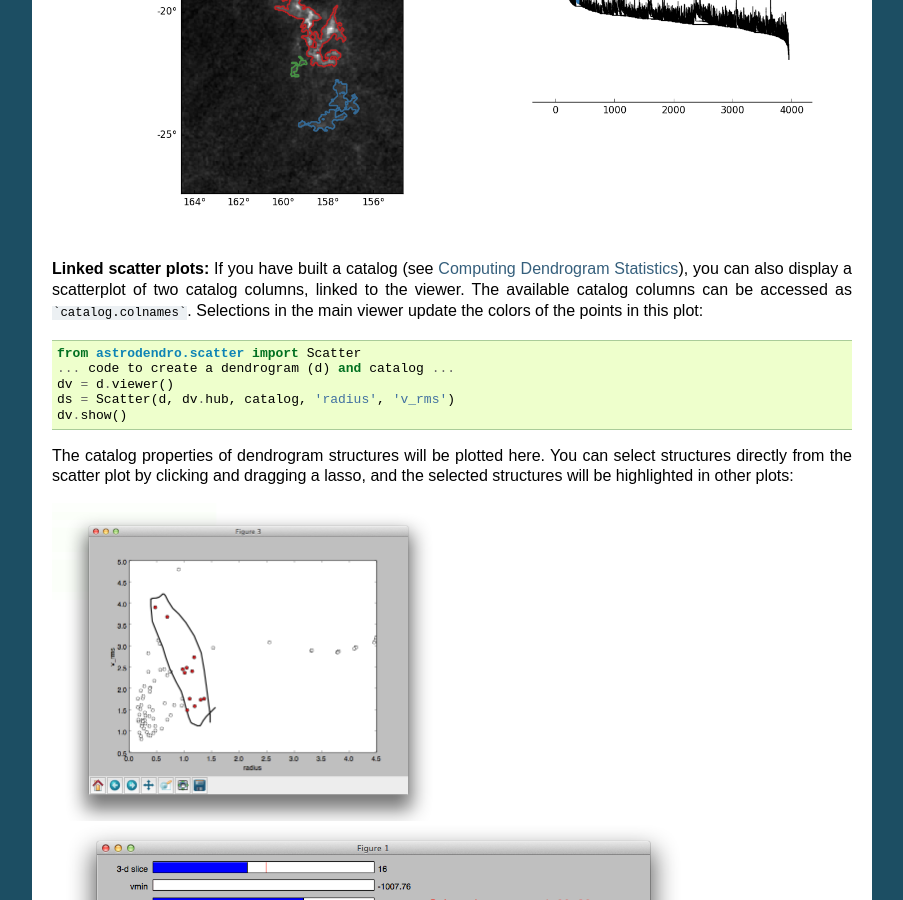
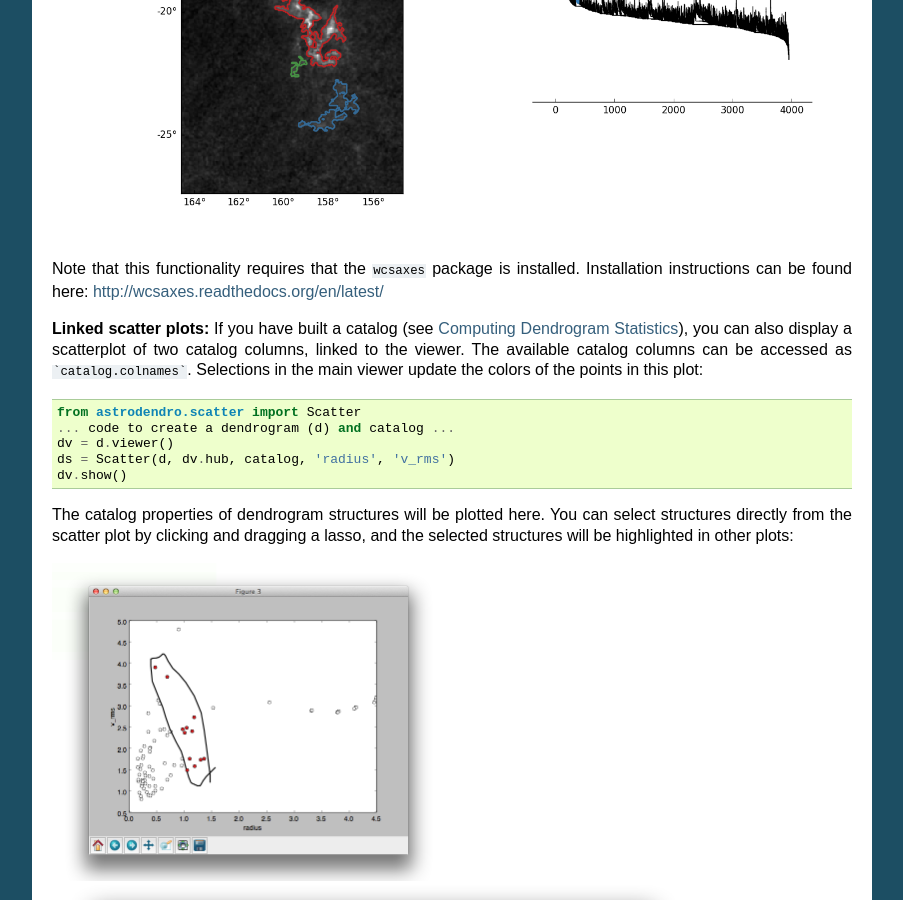
Before and after one commit to dendrograms/astrodendro, a Sphinx documentation site: the page built from docs/plotting.rst, in a window 1280 px wide and 900 px high, scrolled down 1823 px. Shown: the whole window, without its empty margins (198-1101 px from the left). Built offline with Sphinx 7.4.7, drawn with Linux system fonts in a browser that asks for light colours.

Commit message:
Install information for wcsaxes added to docs

```diff
--- a/docs/plotting.rst
+++ b/docs/plotting.rst
@@ -63,6 +63,10 @@ will display the coordinates using ``wcsaxes``::
     v.show()
 
 .. image:: wcsaxes_docs_screenshot.png
+
+Note that this functionality requires that the ``wcsaxes`` package is installed.
+Installation instructions can be found here:
+http://wcsaxes.readthedocs.org/en/latest/
 
 **Linked scatter plots:**
 If you have built a catalog (see :doc:`catalog`), you can also
```
